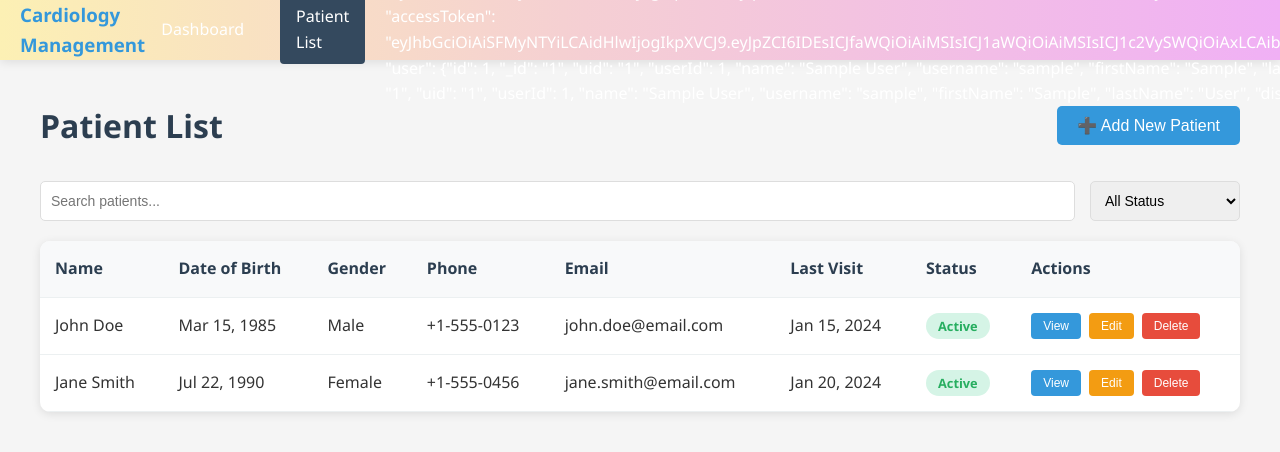
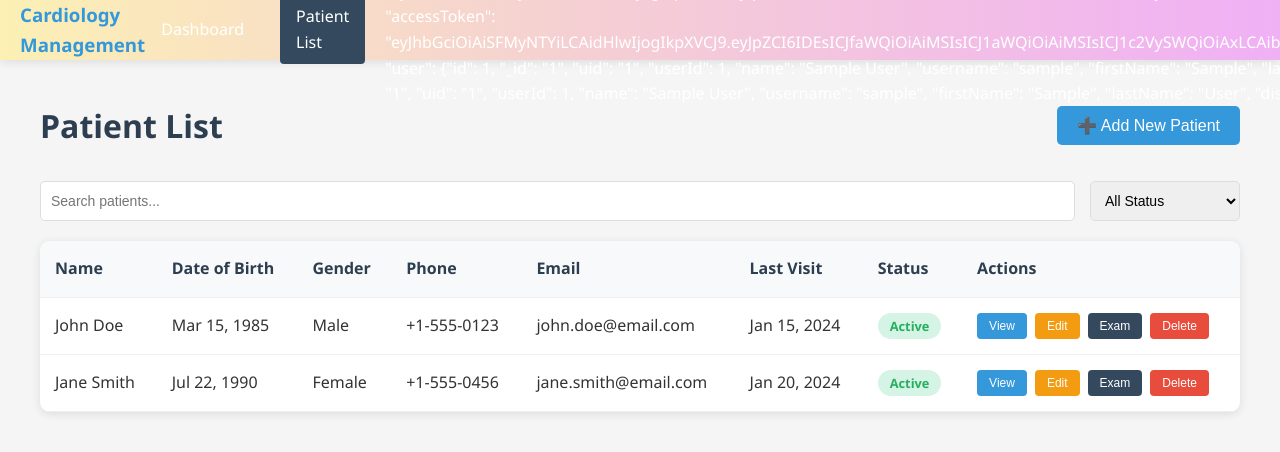
Before and after one commit to dev-lester/cvis, an Angular app: page /patients in a window 1280 px wide. Shown: the top 452 px of the page. Built offline with nearby package versions, Linux system fonts and the light colour scheme; sample sign-in values are in the browser's storage.

Commit message:
exam btn

```diff
--- a/src/app/components/patient-list/patient-list.component.html
+++ b/src/app/components/patient-list/patient-list.component.html
@@ -59,6 +59,9 @@
             <button (click)="editPatient(patient.id)" class="btn-edit">
               Edit
             </button>
+            <button (click)="viewPatient(patient.id)" class="btn-exam">
+              Exam
+            </button>
             <button (click)="deletePatient(patient.id)" class="btn-delete">
               Delete
             </button>
--- a/src/app/components/patient-list/patient-list.component.scss
+++ b/src/app/components/patient-list/patient-list.component.scss
@@ -86,6 +86,7 @@ th {
 }
 .btn-view,
 .btn-edit,
+.btn-exam,
 .btn-delete {
   padding: 6px 12px;
   border: none;
@@ -108,6 +109,10 @@ th {
 .btn-edit:hover {
   background: #e67e22;
 }
+.btn-exam {
+  background: #34495e;
+  color: white;
+}
 .btn-delete {
   background: #e74c3c;
   color: white;
```
